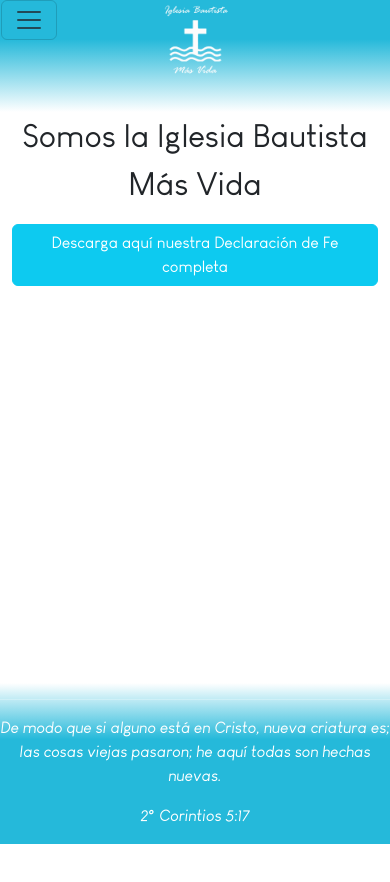
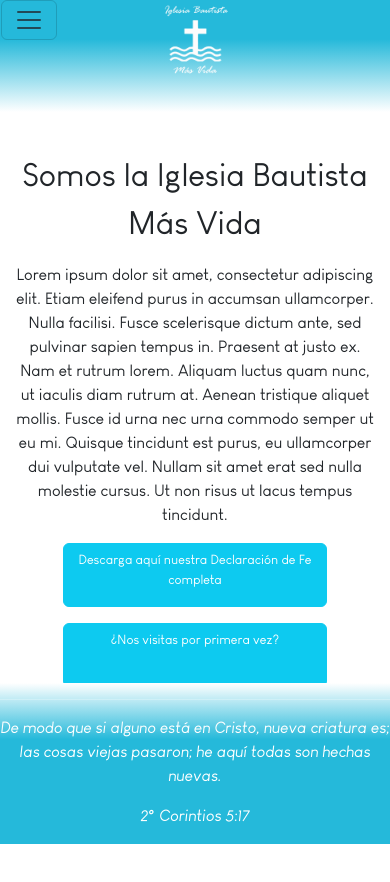
Before and after one commit to mmorac/ibmvweb, an Angular app: page /inicio in a window 390 px wide. Shown: the top 882 px of the page. Built offline with nearby package versions, Linux system fonts and the light colour scheme.

Commit message:
Página de inicio actualizada
Se agregó botón para ir a la página visítanos

```diff
--- a/src/app/componentes/inicio/inicio.component.css
+++ b/src/app/componentes/inicio/inicio.component.css
@@ -1,4 +1,5 @@
 .contenedor-inicio{
+    padding-top: 10%;
     width: 100%;
     height: 100vh;
     text-align: center;
@@ -6,8 +7,59 @@
 
 .btn-info{
     color: white;
+    vertical-align: middle;
+    height: 4rem;
+    width: 90%;
+}
+
+.contenedor-botones{
+    text-align: center;
+    height: 10rem;
+}
+
+.contenedor-descarga{
+    margin-left: 10%;
+    width: 40%;
+    height: 5rem;
+    text-align: center;
+    float: left;
+    display: flex;
+}
+
+.contenedor-primera-vez{
+    width: 40%;
+    height: 5rem;
+    text-align: center;
+    float: left;
+    display: flex;
 }
 
 .bienvenida{
     font-size: xx-large;
 }
+
+
+@media only screen and (max-width: 768px) {
+    .bienvenida{
+        font-size: xx-large;
+    }
+
+    .contenedor-botones{
+        width: 100%;
+    }
+
+    .contenedor-descarga{
+        width: 80%;
+        display: block;
+    }
+
+    .contenedor-primera-vez{
+        margin-left: 10%;
+        width: 80%;
+        display: block;
+    }
+
+    .btn-info{
+        font-size: small;
+    }
+}
--- a/src/app/componentes/inicio/inicio.component.html
+++ b/src/app/componentes/inicio/inicio.component.html
@@ -2,10 +2,19 @@
     <p class="bienvenida">
         Somos la Iglesia Bautista Más Vida
     </p>
-
-    <div class="contenedor-descarga">
-        <a class="btn btn-info" href="../../../assets/Archivos/Declaracion_de_fe.pdf" target="_blank">
-            Descarga aquí nuestra Declaración de Fe completa
-        </a>
+    <p class="descripcion">
+        Lorem ipsum dolor sit amet, consectetur adipiscing elit. Etiam eleifend purus in accumsan ullamcorper. Nulla facilisi. Fusce scelerisque dictum ante, sed pulvinar sapien tempus in. Praesent at justo ex. Nam et rutrum lorem. Aliquam luctus quam nunc, ut iaculis diam rutrum at. Aenean tristique aliquet mollis. Fusce id urna nec urna commodo semper ut eu mi. Quisque tincidunt est purus, eu ullamcorper dui vulputate vel. Nullam sit amet erat sed nulla molestie cursus. Ut non risus ut lacus tempus tincidunt.
+    </p>
+    <div class="contenedor-botones">
+        <div class="contenedor-descarga">
+            <a class="btn btn-info" href="../../../assets/Archivos/Declaracion_de_fe.pdf" target="_blank">
+                Descarga aquí nuestra Declaración de Fe completa
+            </a>
+        </div>
+        <div class="contenedor-primera-vez">
+                <a class="btn btn-info" routerLink="/visitanos">
+                ¿Nos visitas por primera vez?
+            </a>
+        </div>
     </div>
 </div>
```
